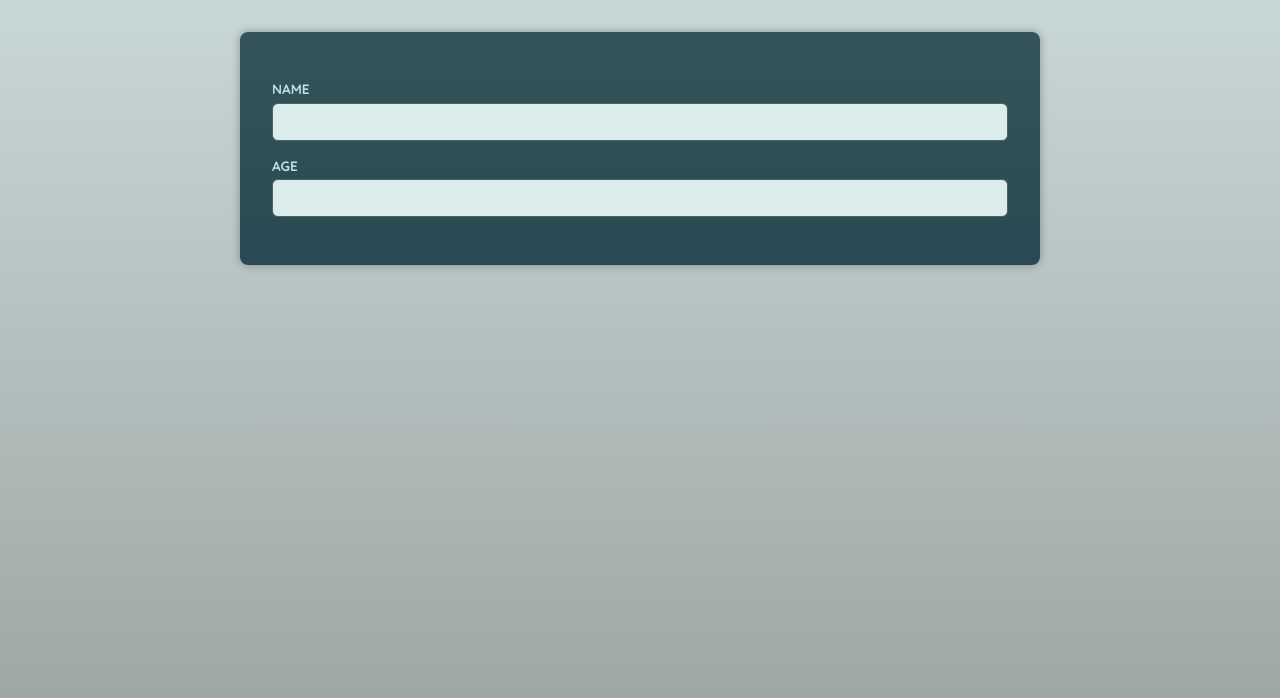
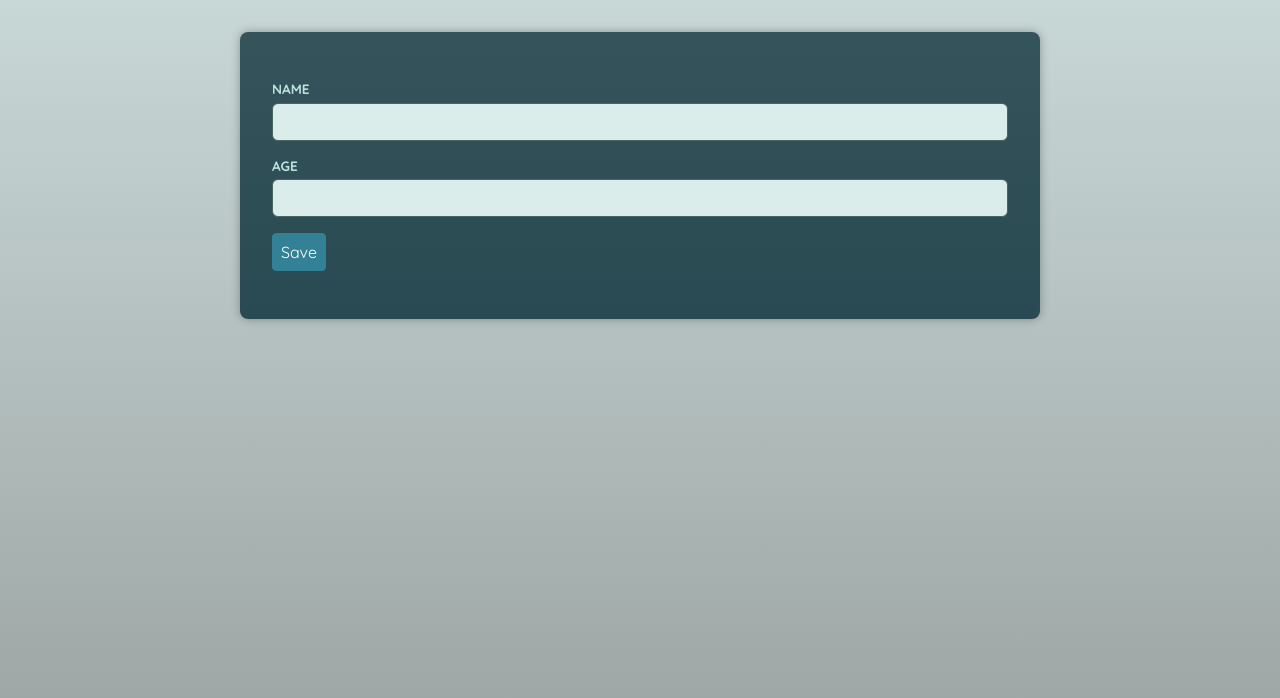
Before and after one commit to Muhammad0320/advance-ts-comp, a React (Vite) app: page / in a window 1280 px wide. Shown: the top 698 px of the page. Built offline with nearby package versions, Linux system fonts and the light colour scheme; a web font is replaced by a local one.

Commit message:
chore:  update form ts

```diff
--- a/src/App.tsx
+++ b/src/App.tsx
@@ -1,6 +1,8 @@
 import { useRef } from "react";
 import Form, { FormHandle } from "./components/Form";
 import Input from "./components/Inputs";
+import Button from "./components/Buttons";
+import AButton from "./components/AButton";
 
 function App() {
   const formRef = useRef<FormHandle>(null);
@@ -18,6 +20,9 @@ function App() {
       <Form onSave={handleSave}>
         <Input label="Name" id="name" type="string" />
         <Input label="Age" id="age" type="number" />
+        <p>
+          <AButton>Save</AButton>
+        </p>
       </Form>
     </main>
   );
--- a/src/components/AButton.tsx
+++ b/src/components/AButton.tsx
@@ -24,7 +24,7 @@ const AButton: FC<PropsType> = (props) => {
 
   return (
     <button className="button" {...props}>
-      A fucking Button
+      {props.children}
     </button>
   );
 };
```
